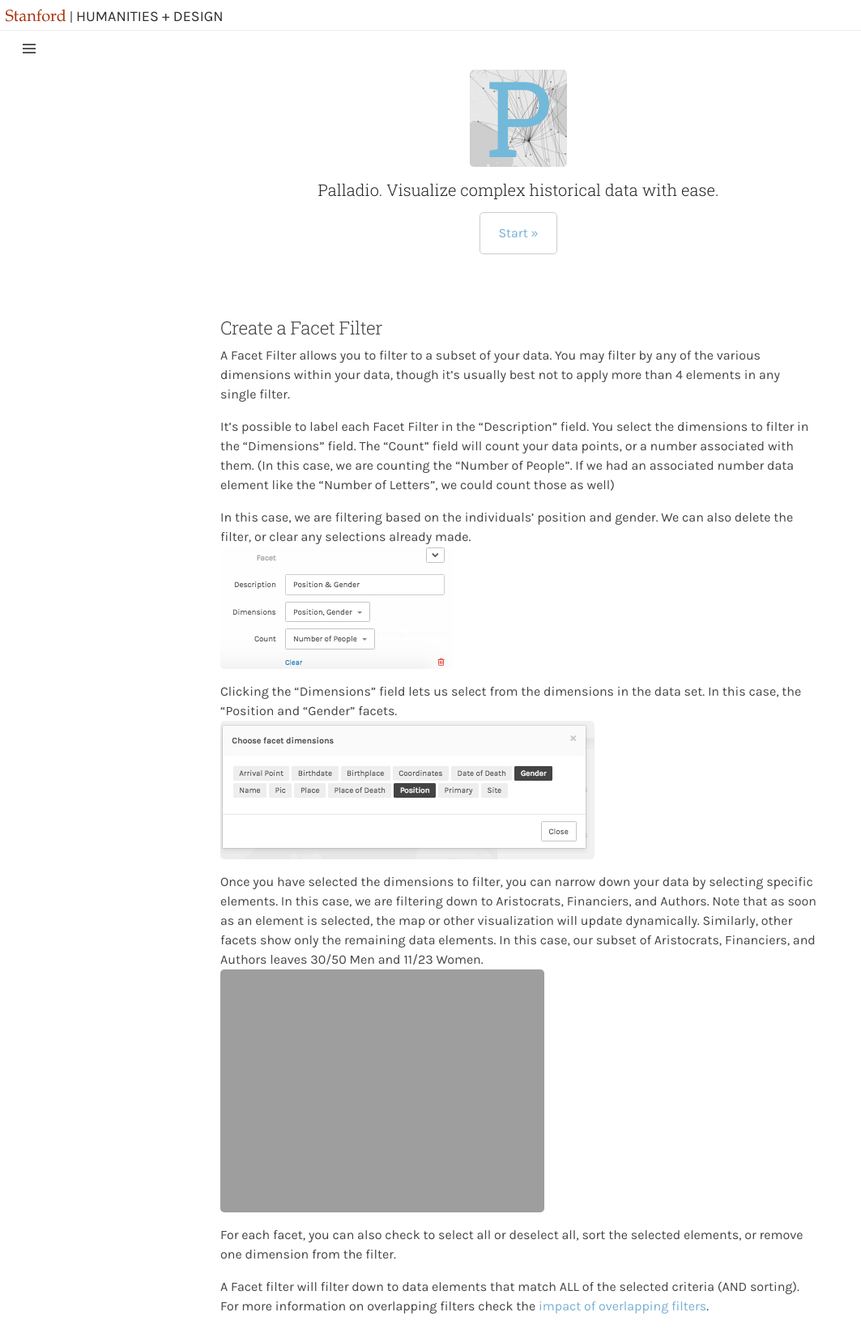
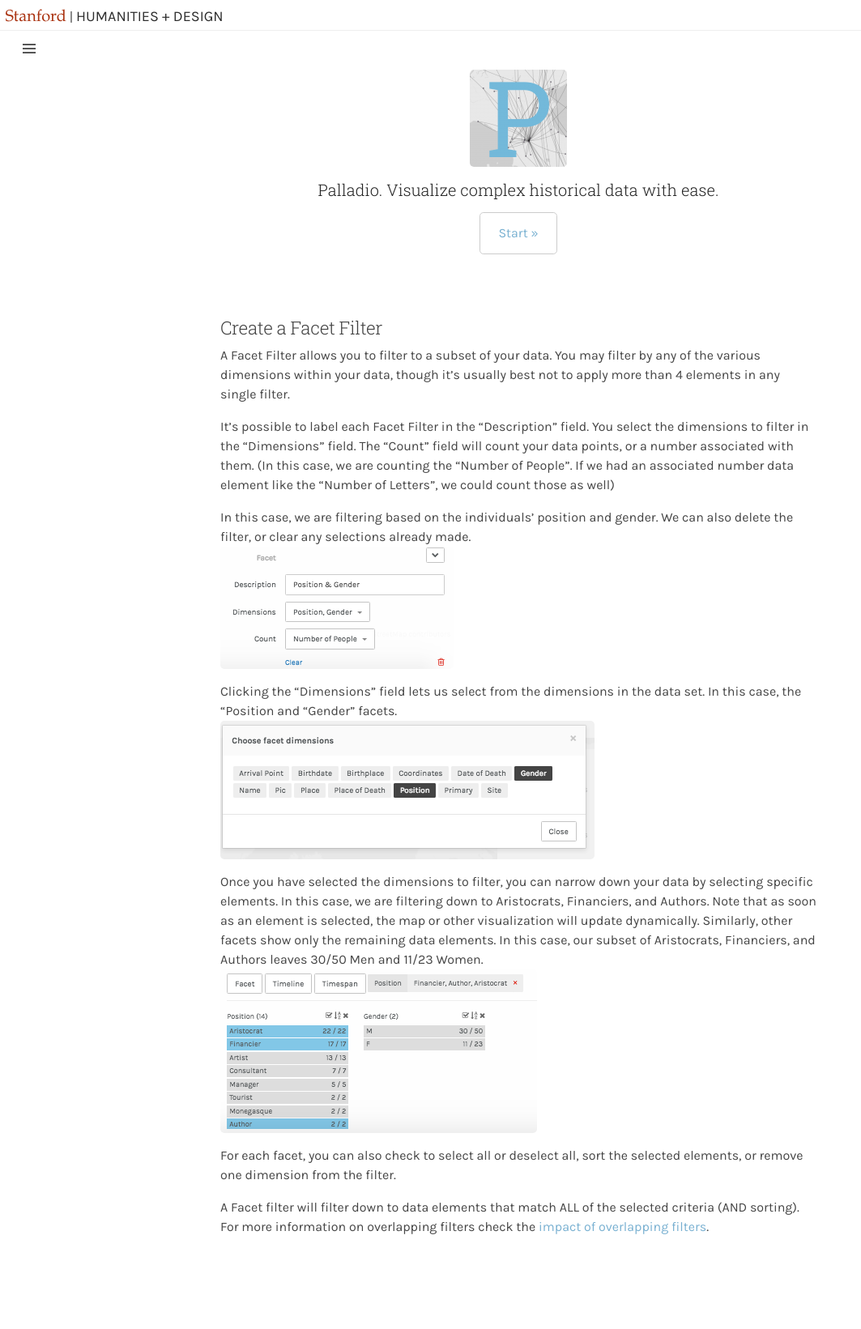
Before and after one commit to humanitiesplusdesign/palladio, a Jekyll site: the page built from _tutorials/facet.md, in a window 1280 px wide. Shown: the whole page at 81% size, without its empty margins (0-1063 px from the left). Built offline with Jekyll 4.4.1, drawn with Linux system fonts in a browser that asks for light colours; after the commit the page ends 1543 px from its top, so only the background shows below that.

Commit message:
Fix Facet Filter Applied screenshot
changed name in link to match resource name (FacetFilterFilterApplied)

```diff
--- a/_tutorials/facet.md
+++ b/_tutorials/facet.md
@@ -18,7 +18,7 @@ Clicking the "Dimensions" field lets us select from the dimensions in the data s
 
 
 Once you have selected the dimensions to filter, you can narrow down your data by selecting specific elements.  In this case, we are filtering down to Aristocrats, Financiers, and Authors.  Note that as soon as an element is selected, the map or other visualization will update dynamically.  Similarly, other facets show only the remaining data elements.  In this case, our subset of Aristocrats, Financiers, and Authors leaves 30/50 Men and 11/23 Women.
-![Facet Filter Applied]({{ site.urlimg }}resources/FacetFilterApplied.png)
+![Facet Filter Applied]({{ site.urlimg }}resources/FacetFilterFilterApplied.png)
 
 
 For each facet, you can also check to select all or deselect all, sort the selected elements, or remove one dimension from the filter.
```
